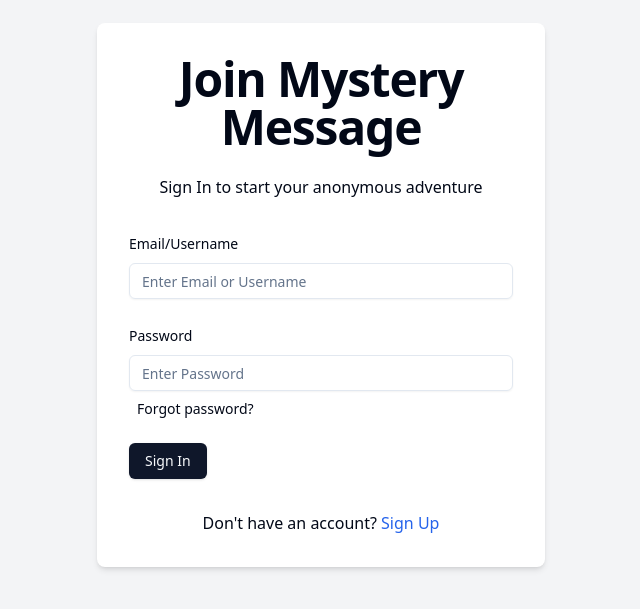
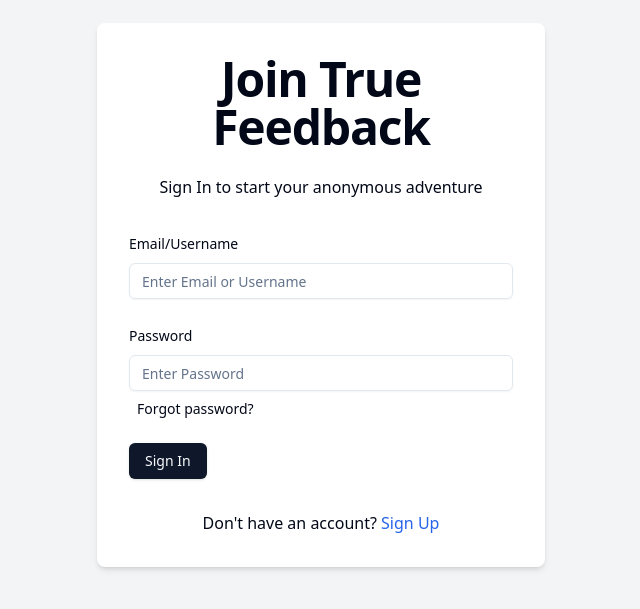
Before and after one commit to shaitausif/True-Feedback, a Next.js app: page /sign-in in a window 1280 px wide. Shown: the part 105-714 px from the top of the page, without its empty margins (319-959 px from the left). Built offline with nearby package versions, Linux system fonts and the light colour scheme.

Commit message:
Update page.tsx

```diff
--- a/src/app/(auth)/sign-in/page.tsx
+++ b/src/app/(auth)/sign-in/page.tsx
@@ -68,7 +68,7 @@ const page = () => {
       <div className="w-full max-w-md p-8 space-y-8 bg-white rounded-lg shadow-md">
         <div className="text-center">
           <h2 className="text-4xl font-bold tracking-tight lg:text-5xl mb-6">
-            Join Mystery Message
+            Join True Feedback
           </h2>
           <p className="mb-4">Sign In to start your anonymous adventure</p>
         </div>
```
